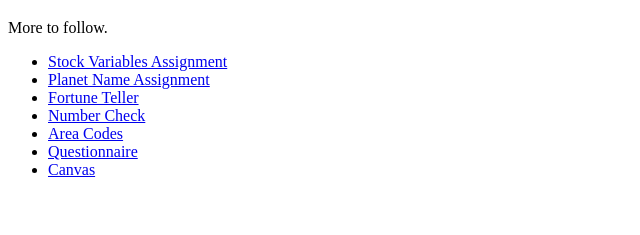
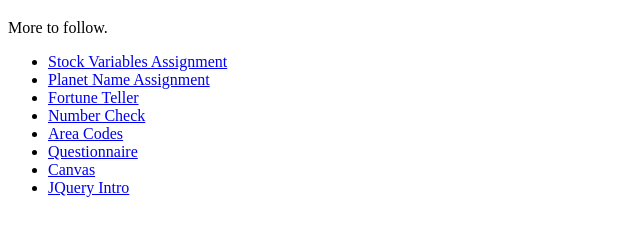
Before and after one commit to olive2402/olive2402.github.io, a plain HTML site: page index.html in a window 1280 px wide. Shown: the part 61-296 px from the top of the page, without its empty margins (0-640 px from the left). Drawn offline with Linux system fonts and the light colour scheme.

Commit message:
Update index.html

```diff
--- a/index.html
+++ b/index.html
@@ -16,6 +16,7 @@
     <li><a href="AreaCodes">Area Codes</a></li>
     <li><a href="questionnaire">Questionnaire</a></li>
     <li><a href="canvas">Canvas</a></li>
+    <li><a href="jqueryStuff">JQuery Intro</a></li>
 
 
   </ul>
```
